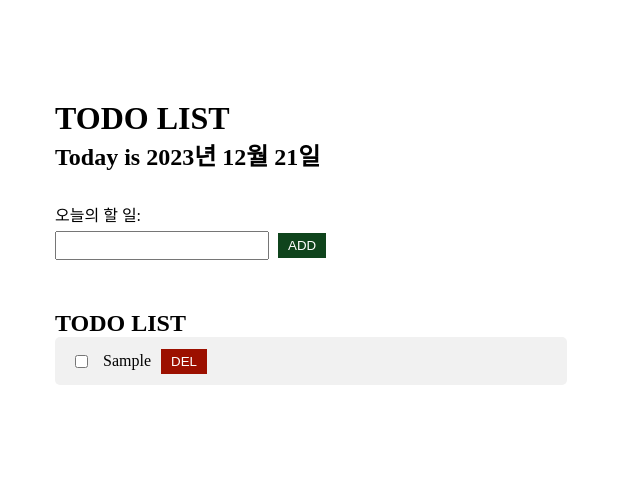
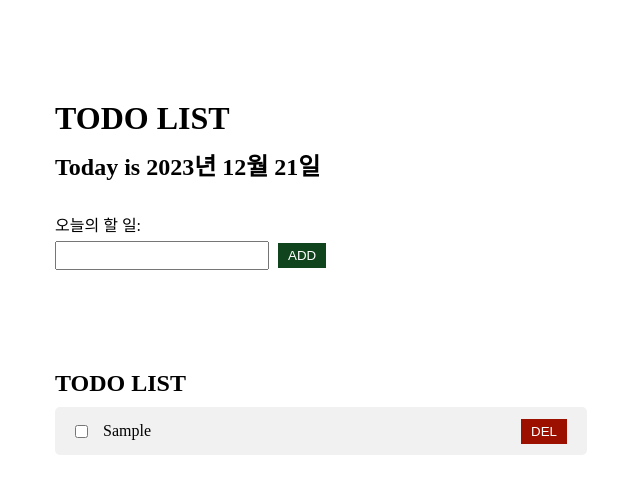
Before and after one commit to ETi0n/Goorm, a plain HTML site: page Todo/index.html in a window 1280 px wide. Both pictures are taken after typing "Sample" into the empty fields and a click on the button "ADD". Shown: the whole page, without its empty margins (329-969 px from the left). Drawn offline with Linux system fonts and the light colour scheme.

Commit message:
Update index.css

```diff
--- a/Todo/styles/index.css
+++ b/Todo/styles/index.css
@@ -4,13 +4,17 @@ header {
 }
 
 main {
-    max-width: 800px;
+    width: 100%;
     margin: 0;
     background-color: white;
 }
 
 section {
-    margin-bottom: 20px;
+    margin-bottom: 100px;
+}
+
+h2 {
+    margin: 10px 0;
 }
 
 .create-list {
@@ -46,6 +50,7 @@ ul.lists {
 }
 
 .lists li {
+    width: 100%;
     margin-bottom: 10px;
     background-color: #f1f1f1;
     padding: 10px;
@@ -55,9 +60,15 @@ ul.lists {
 }
 
 .list_form {
+    width: 100%;
     margin: 0 10px;
     display: flex;
     align-items: center;
+    justify-content: space-between;
+}
+
+.list_div {
+    display: flex;
 }
 
 .list_check {
@@ -78,5 +89,3 @@ ul.lists {
     margin-left: 5px;
 
 }
-
-/* 기존 스타일 종료 */
```
